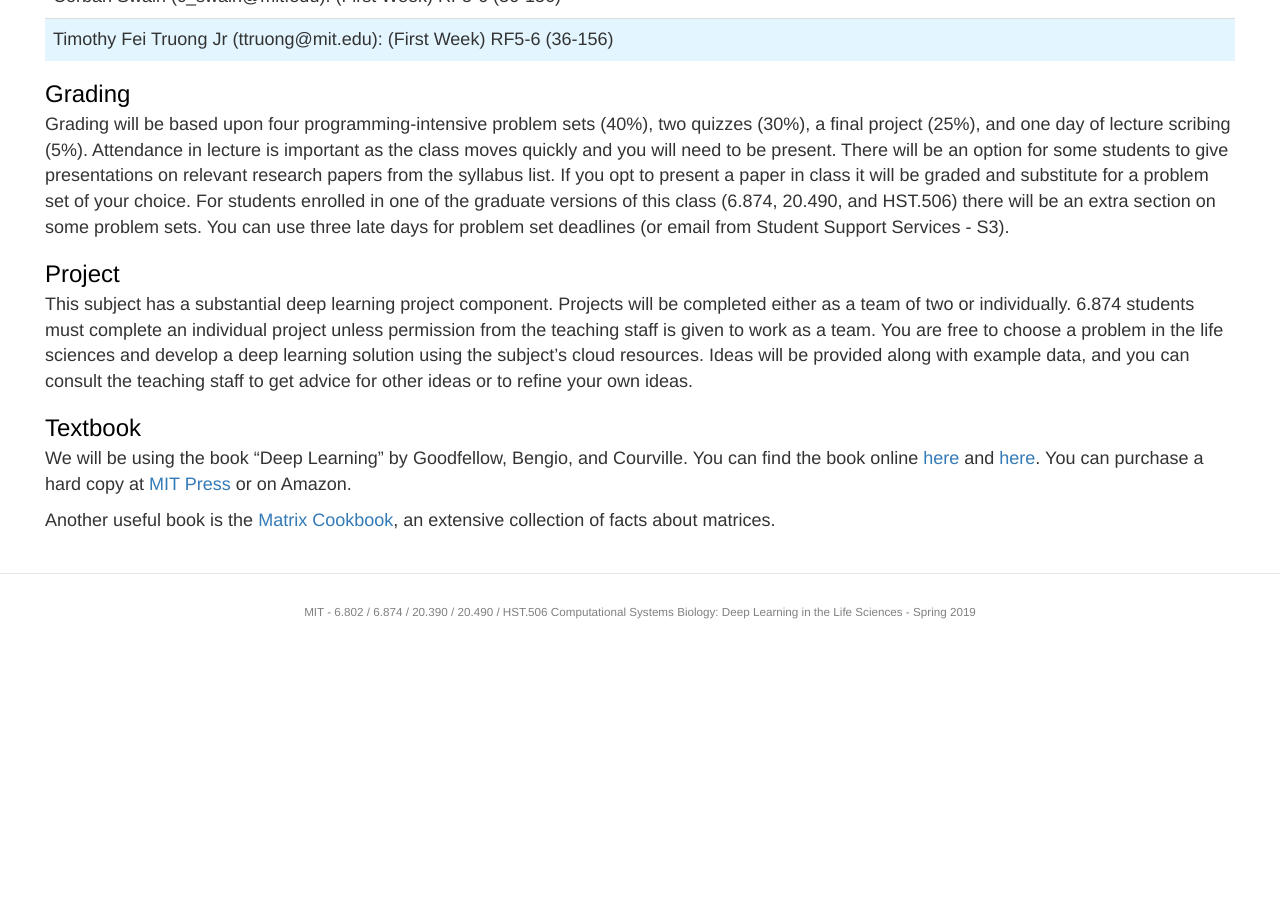
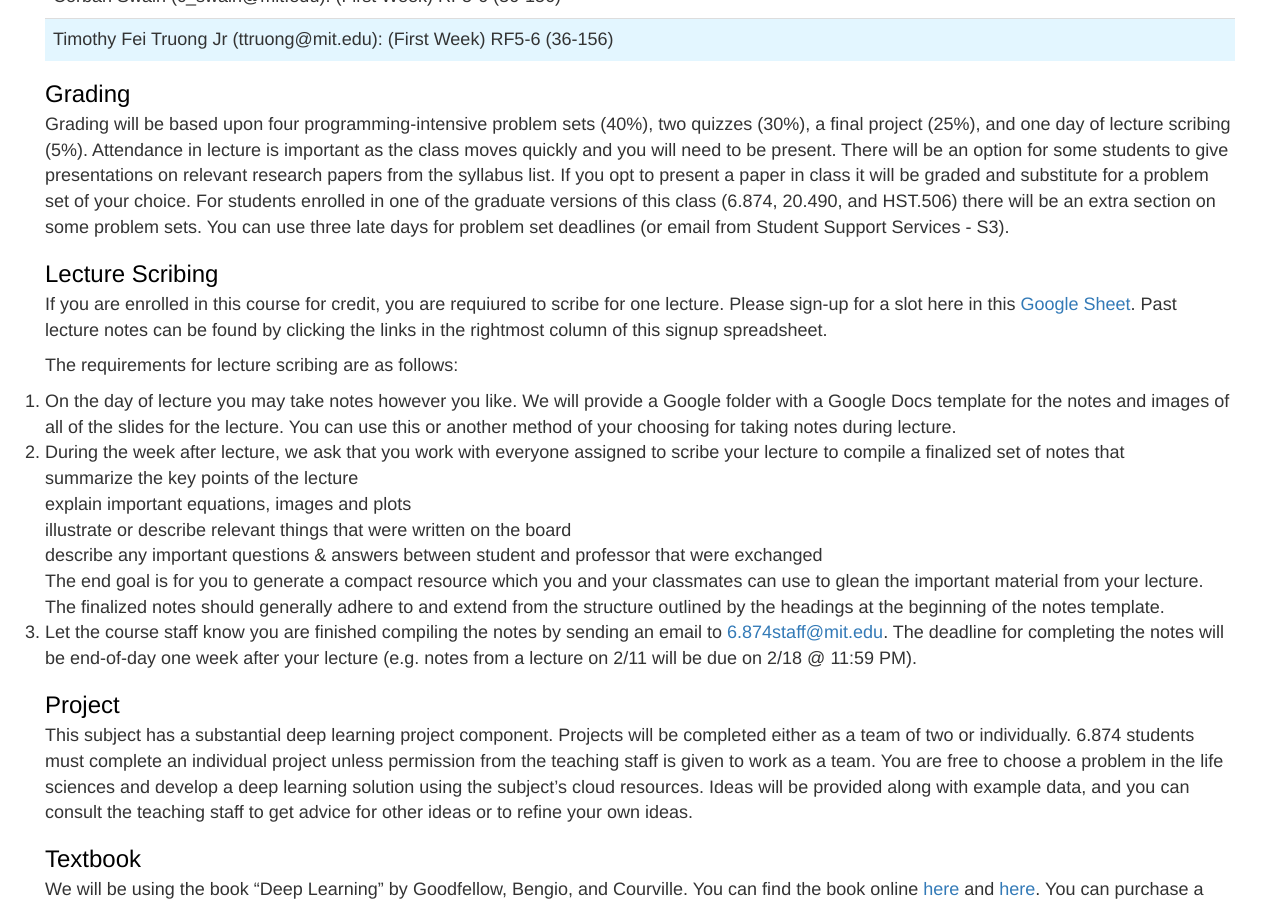
Before and after one commit to mit6874/mit6874.github.io, a Jekyll site: the page built from index.html, in a window 1280 px wide and 900 px high, scrolled down 4261 px. Built offline with Jekyll 4.4.1, drawn with Linux system fonts in a browser that asks for light colours; nearby versions of some CDN libraries; before the commit the page ends 4912 px from its top, so only the background shows below that.

Commit message:
adding scribing info

```diff
--- a/index.html
+++ b/index.html
@@ -605,6 +605,27 @@ layout: default
     <h2 class="module-header">Grading</h2>
     <p>Grading will be based upon four programming-intensive problem sets (40%), two quizzes (30%), a final project (25%), and one day of lecture scribing (5%). Attendance in lecture is important as the class moves quickly and you will need to be present. There will be an option for some students to give presentations on relevant research papers from the syllabus list. If you opt to present a paper in class it will be graded and substitute for a problem set of your choice. For students enrolled in one of the graduate versions of this class (6.874, 20.490, and HST.506) there will be an extra section on some problem sets. You can use three late days for problem set deadlines (or email from Student Support Services - S3).</p>
 
+    <h2 class="module-header">Lecture Scribing</h2>
+    <p>If you are enrolled in this course for credit, you are requiured to scribe for one lecture. Please sign-up for a slot here in this <a href="https://docs.google.com/spreadsheets/d/1y1CIGeKpPLydE9iR2a1pTX8EpApMPlZBTltw5e5JbPc/edit?usp=sharing">Google Sheet</a>. Past lecture notes can be found by clicking the links in the rightmost column of this signup spreadsheet.</p>
+    <p>The requirements for lecture scribing are as follows:</p>
+
+    <ol>
+      <li>On the day of lecture you may take notes however you like. We will provide a Google folder with a Google Docs template for the notes and images of all of the slides for the lecture. You can use this or another method of your choosing for taking notes during lecture.</li>
+
+      <li>
+	During the week after lecture, we ask that you work with everyone assigned to scribe your lecture to compile a finalized set of notes that
+	<ul>
+	  <li>summarize the key points of the lecture</li>
+	  <li>explain important equations, images and plots</li>
+	  <li>illustrate or describe relevant things that were written on the board</li>
+	  <li>describe any important questions & answers between student and professor that were exchanged</li>
+	</ul>
+	The end goal is for you to generate a compact resource which you and your classmates can use to glean the important material from your lecture. The finalized notes should generally adhere to and extend from the structure outlined by the headings at the beginning of the notes template.
+      </li>
+
+      <li>Let the course staff know you are finished compiling the notes by sending an email to <a href="mailto:6.874staff@mit.edu?Subject=Lecture%20Scribing" target="_top">6.874staff@mit.edu</a>. The deadline for completing the notes will be end-of-day one week after your lecture (e.g. notes from a lecture on 2/11 will be due on 2/18 @ 11:59 PM).</li>
+    </ol>
+
     <h2 class="module-header">Project</h2>
     <!-- TODO: link to project details A detailed project description can be found <a target="_blank" href="assets/final-project-2019.pdf">here</a>. -->
     <p>This subject has a substantial deep learning project component. Projects will be completed either as a team of two or individually. 6.874 students must complete an individual project unless permission from the teaching staff is given to work as a team. You are free to choose a problem in the life sciences and develop a deep learning solution using the subject’s cloud resources. Ideas will be provided along with example data, and you can consult the teaching staff to get advice for other ideas or to refine your own ideas.</p>
```
